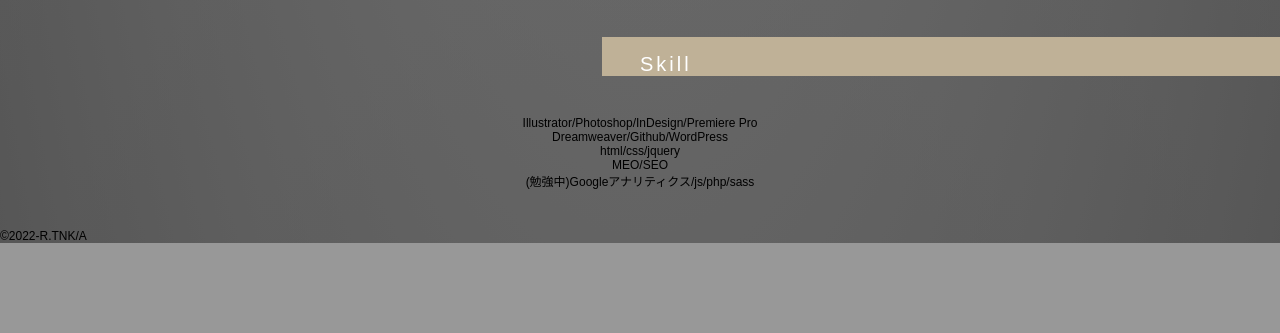
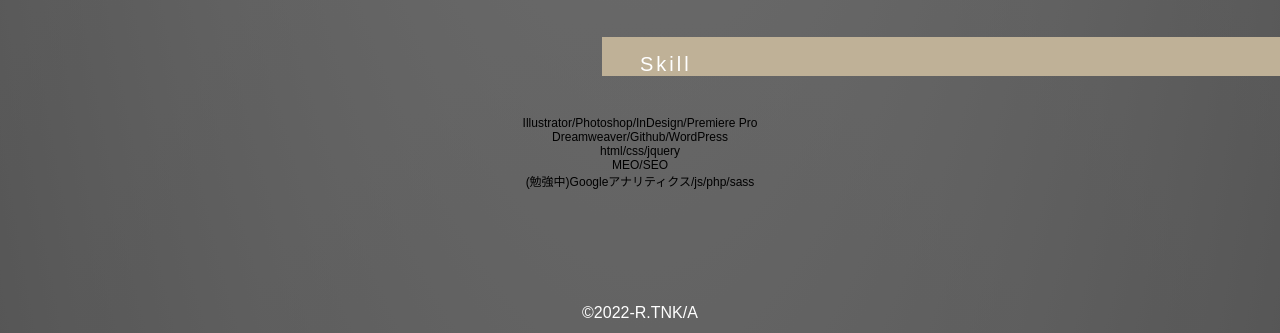
Before and after one commit to hanamogealien/tnk-aaa-portfolio, a plain HTML site: page index.html in a window 1280 px wide. Shown: the part 3446-3779 px from the top of the page. Before the commit the page ends 3689 px from the top, so only its background shows below. Drawn offline with nearby package versions, Linux system fonts and the light colour scheme.

Commit message:
Update style.css

```diff
--- a/css/style.css
+++ b/css/style.css
@@ -324,6 +324,8 @@ padding: 0 2rem;
 #main #about nav .career_ul{}
 #main #about nav .career_li_img{border-bottom: none;}
 #main #about nav .career_li_img img{}
+#footer{padding: 5% 5% 0;}
+#footer p{text-align: center;color: #fff;font-size: 1.6rem;line-height: 4rem;}
 /*タブレット*/
 @media screen and (min-width: 600px) {
   .sp {
```
